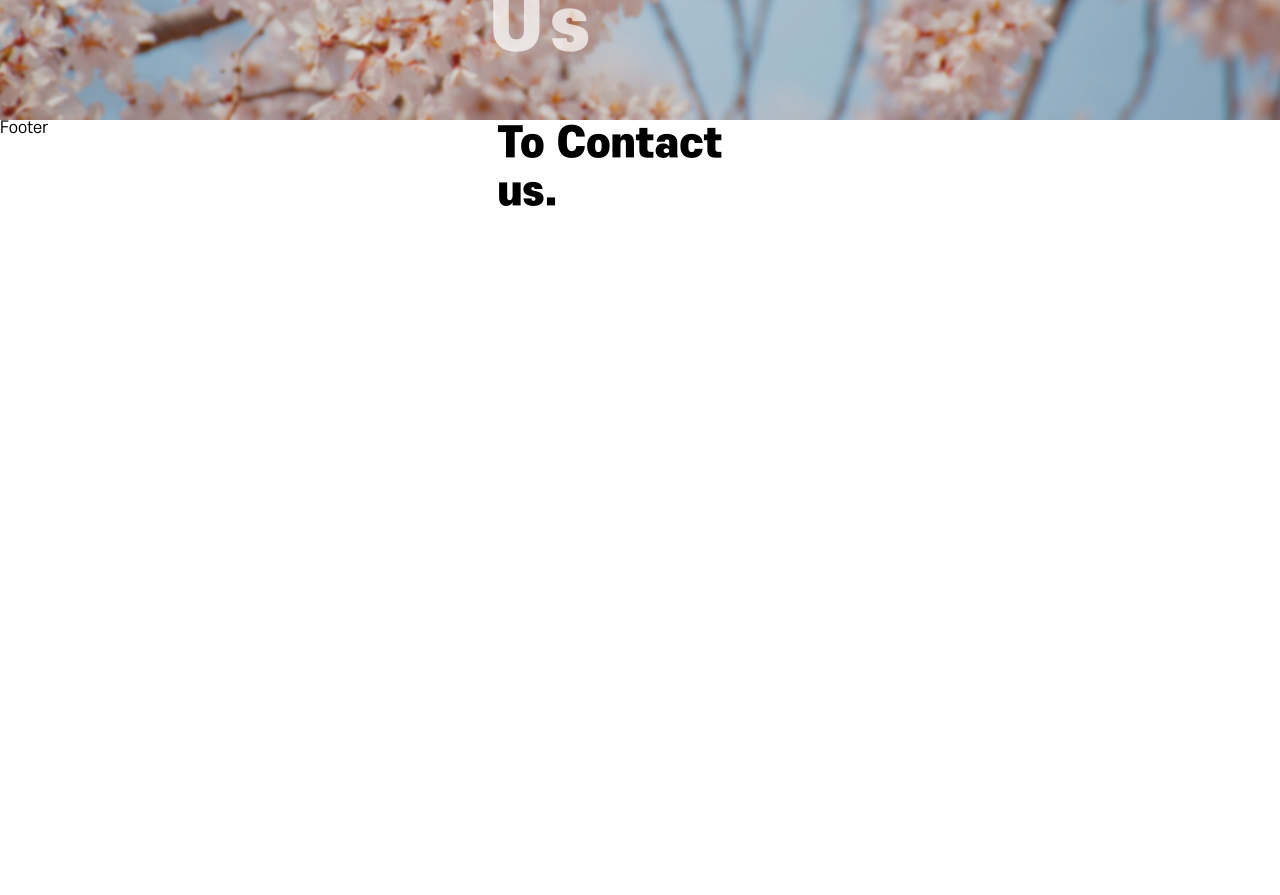
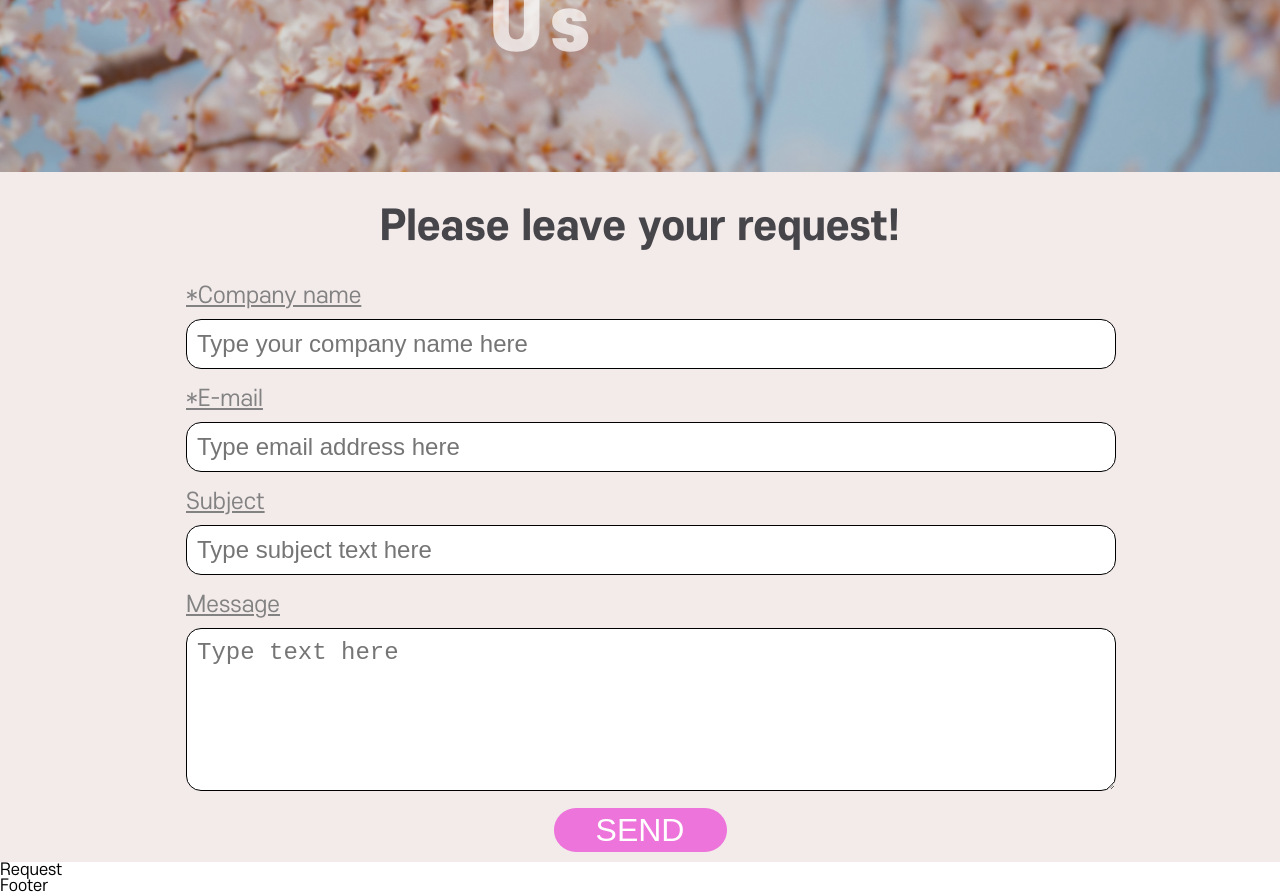
Before and after one commit to hyw0206/landingpage_seeuni, a React (Create React App) app: page / in a window 1280 px wide. Shown: the part 7040-7935 px from the top of the page. Before the commit the page ends 7256 px from the top, so only its background shows below. Built offline with nearby package versions, Linux system fonts and the light colour scheme.

Commit message:
Contact us Finish

```diff
--- a/src/components/Contact/Contact.tsx
+++ b/src/components/Contact/Contact.tsx
@@ -1,6 +1,7 @@
 import * as Styled from 'elements/Contact/Contact';
 
 import ContactArticle from "./ContactArticle";
+import ContactRequset from "./ContactRequest";
 import ContactMain from "./ContactMain";
 
 export default function Contact() {
@@ -8,6 +9,7 @@ export default function Contact() {
   return (
     <Styled.ContactWrapper>
       <ContactMain />
+      <ContactRequset/>
       <ContactArticle />
     </Styled.ContactWrapper>
   )
--- a/src/components/Contact/ContactArticle.tsx
+++ b/src/components/Contact/ContactArticle.tsx
@@ -1,10 +1,8 @@
-import * as Styled from 'elements/Contact/ContactArticle';
-
 export default function ContactArticle() {
 
   return (
-    <Styled.ContactArticleWrapper>
-        <Styled.ContactArticleTitleText>To Contact us.</Styled.ContactArticleTitleText>
-    </Styled.ContactArticleWrapper>
+    <div>
+      Request
+    </div>
   )
 }
--- /dev/null
+++ b/src/components/Contact/ContactRequest.tsx
@@ -0,0 +1,39 @@
+import * as Styled from "elements/Contact/ContactRequest"
+
+export default function Request() {
+
+    return (
+        <Styled.ContactRequestWrapper>
+        <Styled.ContactRequestTitleText>Please leave your request!</Styled.ContactRequestTitleText>
+          <Styled.ContactInputWrapper>
+            <Styled.ContactRequestText>*Company name</Styled.ContactRequestText>
+            <Styled.ContactRequestInput
+              type="text"
+              name="companyName"
+              placeholder="Type your company name here"
+            />
+
+            <Styled.ContactRequestText>*E-mail</Styled.ContactRequestText>
+            <Styled.ContactRequestInput
+              type="email"
+              name="email"
+              placeholder="Type email address here"
+            />
+
+            <Styled.ContactRequestText>Subject</Styled.ContactRequestText>
+            <Styled.ContactRequestInput
+              type="text"
+              name="subject"
+              placeholder="Type subject text here"
+            />
+
+            <Styled.ContactRequestText>Message</Styled.ContactRequestText>
+            <Styled.ContactRequestTextArea
+              name="message"
+              placeholder="Type text here"
+            />
+          </Styled.ContactInputWrapper>
+          <Styled.SubmitButton type="submit">SEND</Styled.SubmitButton>
+      </Styled.ContactRequestWrapper>
+    )
+  }
--- a/src/elements/Contact/Contact.ts
+++ b/src/elements/Contact/Contact.ts
@@ -5,5 +5,4 @@ export const ContactWrapper = styled.div`
   display: flex;
   flex-direction: column;
   width: 100%;
-  height: 458px; // height 추가
 `
--- a/src/elements/Contact/ContactArticle.ts
+++ b/src/elements/Contact/ContactArticle.ts
@@ -1,20 +1 @@
-import styled from "styled-components";
-
-
-export const ContactArticleWrapper = styled.div`
-    display: flex;
-    flex-direction: column;
-    align-items: center;
-    width: 100%;
-    height: 604px;
-`;
-
-
-export const ContactArticleTitleText = styled.div`
-  width: 285px;
-  height: 38px;
-  font-size: 40px;
-  font-weight: 900;
-  line-height: 120%;
-  color: rgba(0, 0, 0, 1);
-`;
+export {}
--- /dev/null
+++ b/src/elements/Contact/ContactRequest.ts
@@ -0,0 +1,66 @@
+import styled from "styled-components";
+
+export const ContactRequestWrapper = styled.div`
+  display: flex;
+  flex-direction: column;
+  align-items: center;
+  width: 100%;
+  height: 690px;
+  background-color: rgba(243, 234, 234, 1);
+`;
+
+export const ContactRequestTitleText = styled.div`
+  display: flex;
+  text-align: center;
+  margin-top: 35px;
+  font-size: 40px;
+  font-weight: bolder;
+  color: rgba(70, 69, 74, 1);
+`;
+
+export const ContactInputWrapper = styled.div`
+  display: flex;
+  flex-direction: column;
+  margin-top: 19px;
+  width: 908px;
+`;
+
+export const ContactRequestText = styled.div`
+  margin-top: 19px;
+  color: rgba(130, 130, 130, 1);
+  font-size: 22px;
+  text-decoration: underline;
+`;
+
+export const ContactRequestInput = styled.input`
+  width: 908px;
+  padding: 10px;
+  margin-top: 12px;
+  color: rgba(0, 0, 0, 0.4);
+  border: 1px solid rgba(0, 0, 0, 1);
+  border-radius: 15px;
+  font-size: 24px;
+
+`;
+
+export const ContactRequestTextArea = styled.textarea`
+  width: 908px;
+  height: 141px;
+  padding: 10px;
+  margin-top: 12px;
+  color: rgba(0, 0, 0, 0.4);
+  border: 1px solid rgba(0, 0, 0, 1);
+  border-radius: 15px;
+  font-size: 24px;
+`;
+
+export const SubmitButton = styled.button`
+  width: 173px;
+  height: 44px;
+  margin-top: 17px;
+  border: none;
+  border-radius: 30px;
+  background-color: rgba(237, 116, 218, 100);
+  color: rgba(255, 255, 255, 1);
+  font-size: 32px;
+`;
```
